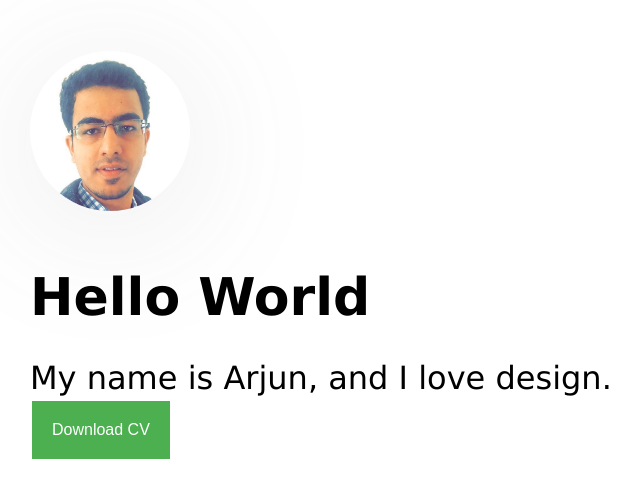
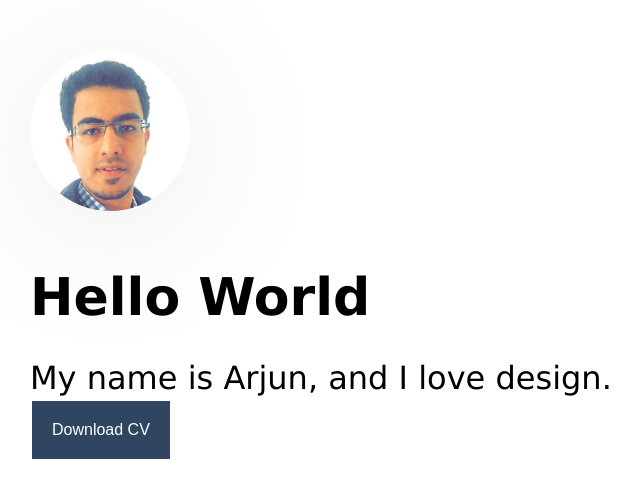
Before and after one commit to arjunmpatel/arjunmp.github.io, a plain HTML site: page index.html in a window 1280 px wide. Shown: the part 137-634 px from the top of the page, without its empty margins (158-798 px from the left). Drawn offline with Linux system fonts and the light colour scheme.

Commit message:
updated the button settings

```diff
--- a/css/styler.css
+++ b/css/styler.css
@@ -37,7 +37,8 @@ body {
 }
 
 .button {
-  background-color: #4CAF50; /* Green */
+  margin-top: -20px;
+  background-color: #304560; /* blue */
   border: none;
   color: white;
   padding: 20px;
```
